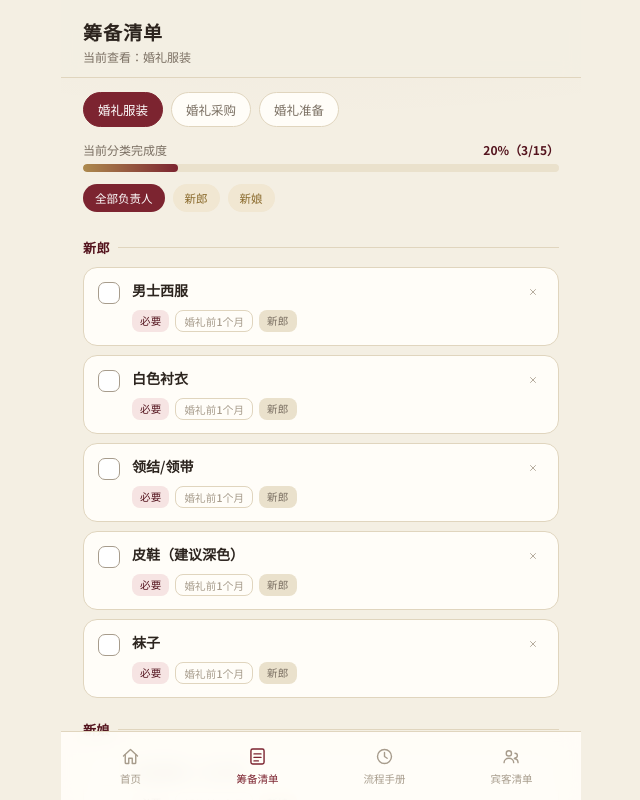
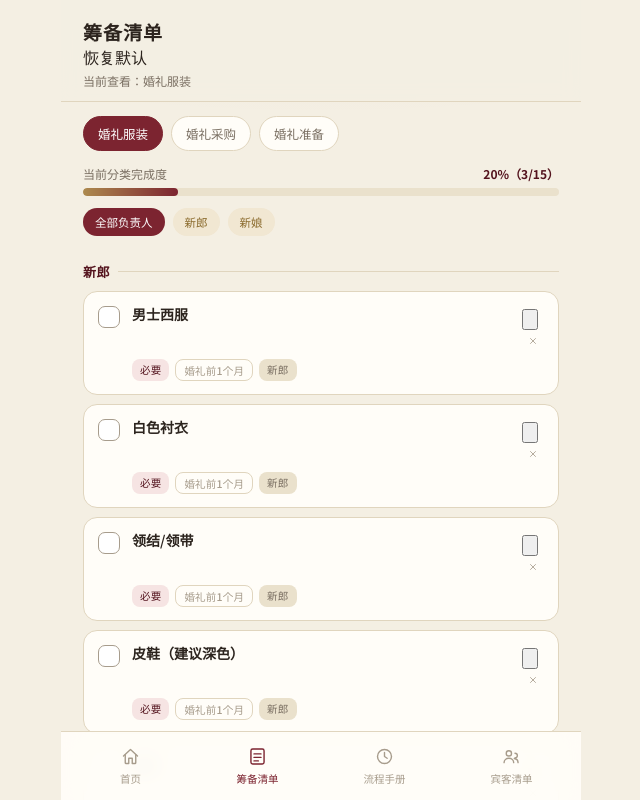
Before and after one commit to Nikki8251/mywedding, a Next.js app: page / in a window 1280 px wide. Both pictures are taken after a click on the element "查看全部 ›". Shown: the top 800 px of the page, without its empty margins (319-959 px from the left). Built offline with nearby package versions, Linux system fonts and the light colour scheme.

Commit message:
Add files via upload

```diff
--- a/pages/index.js
+++ b/pages/index.js
@@ -12,6 +12,7 @@ import {
 const STATUS_ORDER = ['todo', 'doing', 'done'];
 const SIDE_LABEL = { groom: '新郎方', bride: '新娘方', both: '双方共同' };
 const DEFAULT_FLOW = { ceremony: DEFAULT_CEREMONY, parents: DEFAULT_PARENTS, managers: DEFAULT_MANAGERS };
+const USER_OPTIONS = ['家人', 'Nikki', 'yh'];
 
 function computeDaysLeft() {
   const target = new Date('2026-09-12T00:00:00+10:00');
@@ -222,6 +223,16 @@ export default function Home() {
     showToast('已删除');
   };
 
+  const updateItem = (itemId, patch) => {
+    saveItems(itemsRef.current.map((i) => (i.id === itemId ? { ...i, ...patch } : i)));
+    showToast('已修改，已同步给全家');
+  };
+
+  const resetItems = () => {
+    saveItems(DEFAULT_ITEMS);
+    showToast('已恢复默认清单');
+  };
+
   const saveFlow = async (next) => {
     setFlow(next);
     try {
@@ -246,6 +257,11 @@ export default function Home() {
     const next = { ...flowRef.current, [section]: flowRef.current[section].filter((e) => e.id !== id) };
     saveFlow(next);
     showToast('已删除');
+  };
+
+  const resetFlow = () => {
+    saveFlow(DEFAULT_FLOW);
+    showToast('已恢复默认流程');
   };
 
   useEffect(() => {
@@ -412,6 +428,8 @@ export default function Home() {
             cycleStatus={cycleStatus}
             addItem={addItem}
             deleteItem={deleteItem}
+            updateItem={updateItem}
+            resetItems={resetItems}
           />
         </section>
 
@@ -422,6 +440,7 @@ export default function Home() {
             flow={flow}
             addFlowEntry={addFlowEntry}
             deleteFlowEntry={deleteFlowEntry}
+            resetFlow={resetFlow}
           />
         </section>
 
@@ -508,12 +527,9 @@ function HomeScreen({ overall, catStats, guests, currentUser, setCurrentUser, da
 
       <div className="you-are">
         你是{' '}
-        <input
-          placeholder="家人"
-          maxLength={8}
-          defaultValue={currentUser === '家人' ? '' : currentUser}
-          onBlur={(e) => setCurrentUser(e.target.value.trim() || '家人')}
-        />{' '}
+        <select value={currentUser} onChange={(e) => setCurrentUser(e.target.value)}>
+          {USER_OPTIONS.map((u) => <option key={u} value={u}>{u}</option>)}
+        </select>{' '}
         · 打钩会记录是谁完成的
       </div>
 
@@ -583,13 +599,18 @@ function HomeScreen({ overall, catStats, guests, currentUser, setCurrentUser, da
 }
 
 /* ============================= CHECKLIST ============================= */
-function ChecklistScreen({ items, currentCat, setCurrentCat, currentOwner, setCurrentOwner, catStats, effectiveStatus, effectiveBy, cycleStatus, addItem, deleteItem }) {
+function ChecklistScreen({ items, currentCat, setCurrentCat, currentOwner, setCurrentOwner, catStats, effectiveStatus, effectiveBy, cycleStatus, addItem, deleteItem, updateItem, resetItems }) {
   const s = catStats(currentCat);
   const owners = useMemo(() => {
     const set = new Set();
     items.filter((i) => i.cat === currentCat).forEach((i) => i.owner && set.add(i.owner));
     return Array.from(set);
   }, [items, currentCat]);
+  const allOwners = useMemo(() => {
+    const set = new Set();
+    items.forEach((i) => i.owner && set.add(i.owner));
+    return Array.from(set);
+  }, [items]);
 
   let list = items.filter((i) => i.cat === currentCat);
   if (currentOwner !== 'all') list = list.filter((i) => i.owner === currentOwner);
@@ -604,7 +625,10 @@ function ChecklistScreen({ items, currentCat, setCurrentCat, currentOwner, setCu
   return (
     <>
       <div className="topbar">
-        <h1>筹备清单</h1>
+        <div className="topbar-row">
+          <h1>筹备清单</h1>
+          <span className="reset-link" onClick={resetItems}>恢复默认</span>
+        </div>
         <div className="sub">当前查看：{currentCat}</div>
       </div>
 
@@ -639,7 +663,16 @@ function ChecklistScreen({ items, currentCat, setCurrentCat, currentOwner, setCu
           <div className="group-block" key={sub}>
             <div className="group-title">{sub}</div>
             {list.filter((i) => i.sub === sub).map((item) => (
-              <ItemRow key={item.id} item={item} status={effectiveStatus(item)} by={effectiveBy(item)} onClick={() => cycleStatus(item)} onDelete={() => deleteItem(item.id)} />
+              <ItemRow
+                key={item.id}
+                item={item}
+                status={effectiveStatus(item)}
+                by={effectiveBy(item)}
+                owners={allOwners}
+                onClick={() => cycleStatus(item)}
+                onDelete={() => deleteItem(item.id)}
+                onSave={(patch) => updateItem(item.id, patch)}
+              />
             ))}
           </div>
         ))}
@@ -652,7 +685,60 @@ function ChecklistScreen({ items, currentCat, setCurrentCat, currentOwner, setCu
   );
 }
 
-function ItemRow({ item, status, by, onClick, onDelete }) {
+function ItemRow({ item, status, by, owners, onClick, onDelete, onSave }) {
+  const [editing, setEditing] = useState(false);
+  const [owner, setOwner] = useState(item.owner || '');
+  const [sub, setSub] = useState(item.sub || '');
+  const [deadline, setDeadline] = useState(item.deadline || '');
+  const [priority, setPriority] = useState(item.priority || '必要');
+  const [note, setNote] = useState(item.note || '');
+
+  const startEdit = (e) => {
+    e.stopPropagation();
+    setOwner(item.owner || '');
+    setSub(item.sub || '');
+    setDeadline(item.deadline || '');
+    setPriority(item.priority || '必要');
+    setNote(item.note || '');
+    setEditing(true);
+  };
+
+  const save = (e) => {
+    e.stopPropagation();
+    onSave({ owner: owner.trim(), sub: sub.trim() || item.sub, deadline: deadline.trim(), priority, note: note.trim() });
+    setEditing(false);
+  };
+
+  if (editing) {
+    return (
+      <div className="item-row item-row-editing" onClick={(e) => e.stopPropagation()}>
+        <div className="item-main">
+          <div className="item-name" style={{ marginBottom: 8 }}>{item.name}</div>
+          <div className="gf-row">
+            <input placeholder="负责人" list="row-owners" value={owner} onChange={(e) => setOwner(e.target.value)} />
+            <select value={priority} onChange={(e) => setPriority(e.target.value)}>
+              <option value="必要">必要</option>
+              <option value="重要">重要</option>
+              <option value="非必要">非必要</option>
+            </select>
+          </div>
+          <datalist id="row-owners">{owners.map((o) => <option key={o} value={o} />)}</datalist>
+          <div className="gf-row">
+            <input placeholder="分组" value={sub} onChange={(e) => setSub(e.target.value)} />
+            <input placeholder="截止时间" value={deadline} onChange={(e) => setDeadline(e.target.value)} />
+          </div>
+          <div className="gf-row">
+            <input placeholder="备注" value={note} onChange={(e) => setNote(e.target.value)} />
+          </div>
+          <div className="gf-row gf-row-actions">
+            <button className="gf-cancel" onClick={(e) => { e.stopPropagation(); setEditing(false); }}>取消</button>
+            <button className="gf-submit" onClick={save}>保存</button>
+          </div>
+        </div>
+      </div>
+    );
+  }
+
   return (
     <div className={`item-row ${status === 'done' ? 'done' : ''} ${status === 'doing' ? 'doing' : ''}`} onClick={onClick}>
       <div className="check-box">
@@ -661,9 +747,14 @@ function ItemRow({ item, status, by, onClick, onDelete }) {
       <div className="item-main">
         <div className="item-top-row">
           <div className="item-name">{item.name}</div>
-          <button className="row-del" onClick={(e) => { e.stopPropagation(); onDelete(); }} aria-label="删除">
-            <svg viewBox="0 0 24 24" fill="none"><path d="M6 6l12 12M18 6L6 18" stroke="currentColor" strokeWidth="2" strokeLinecap="round" /></svg>
-          </button>
+          <div className="item-row-actions">
+            <button className="row-edit" onClick={startEdit} aria-label="编辑">
+              <svg viewBox="0 0 24 24" fill="none"><path d="M4 20l1-4.5L15.5 5 19 8.5 8.5 19 4 20z" stroke="currentColor" strokeWidth="1.6" strokeLinejoin="round" /></svg>
+            </button>
+            <button className="row-del" onClick={(e) => { e.stopPropagation(); onDelete(); }} aria-label="删除">
+              <svg viewBox="0 0 24 24" fill="none"><path d="M6 6l12 12M18 6L6 18" stroke="currentColor" strokeWidth="2" strokeLinecap="round" /></svg>
+            </button>
+          </div>
         </div>
         <div className="item-meta">
           <span className={`tag pri-${item.priority}`}>{item.priority}</span>
@@ -737,7 +828,7 @@ function AddItemPanel({ cat, subs, onAdd }) {
 }
 
 /* ============================= FLOW ============================= */
-function FlowScreen({ flowTab, setFlowTab, flow, addFlowEntry, deleteFlowEntry }) {
+function FlowScreen({ flowTab, setFlowTab, flow, addFlowEntry, deleteFlowEntry, resetFlow }) {
   const { ceremony, parents, managers } = flow;
   const ceremonyGroups = useMemo(() => groupSequential(ceremony, 'cat'), [ceremony]);
   const parentGroups = useMemo(() => groupSequential(parents, 'role'), [parents]);
@@ -747,7 +838,10 @@ function FlowScreen({ flowTab, setFlowTab, flow, addFlowEntry, deleteFlowEntry }
   return (
     <>
       <div className="topbar">
-        <h1>流程手册</h1>
+        <div className="topbar-row">
+          <h1>流程手册</h1>
+          <span className="reset-link" onClick={resetFlow}>恢复默认</span>
+        </div>
       </div>
 
       <div className="flow-tabs">
```
